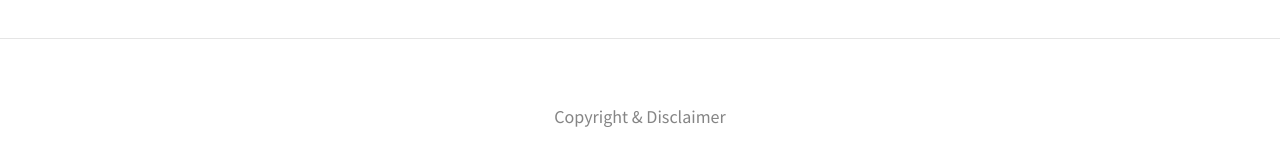
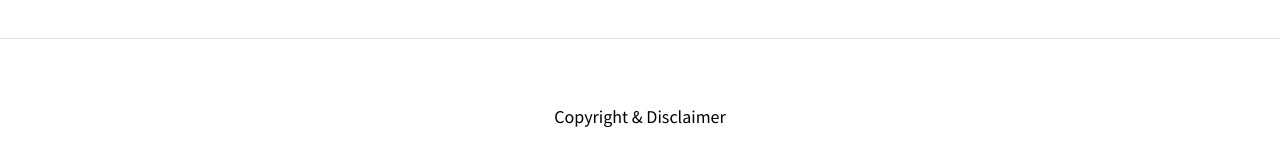
Before and after one commit to SinaEtebar/Website, a Jekyll site: the page built from tags.html, in a window 1280 px wide. Shown: the part 355-521 px from the top of the page. Built offline with Jekyll 4.4.1, drawn with Linux system fonts in a browser that asks for light colours.

Commit message:
Update _footer.scss

```diff
--- a/_sass/includes/_footer.scss
+++ b/_sass/includes/_footer.scss
@@ -3,6 +3,6 @@
   display: inline-block;
   text-align: center;
   width: 100%;
-  color: lighten($text-color, 30%);
+  color: var(--footer-text);
   font-size: 0.9em;
 }
```
